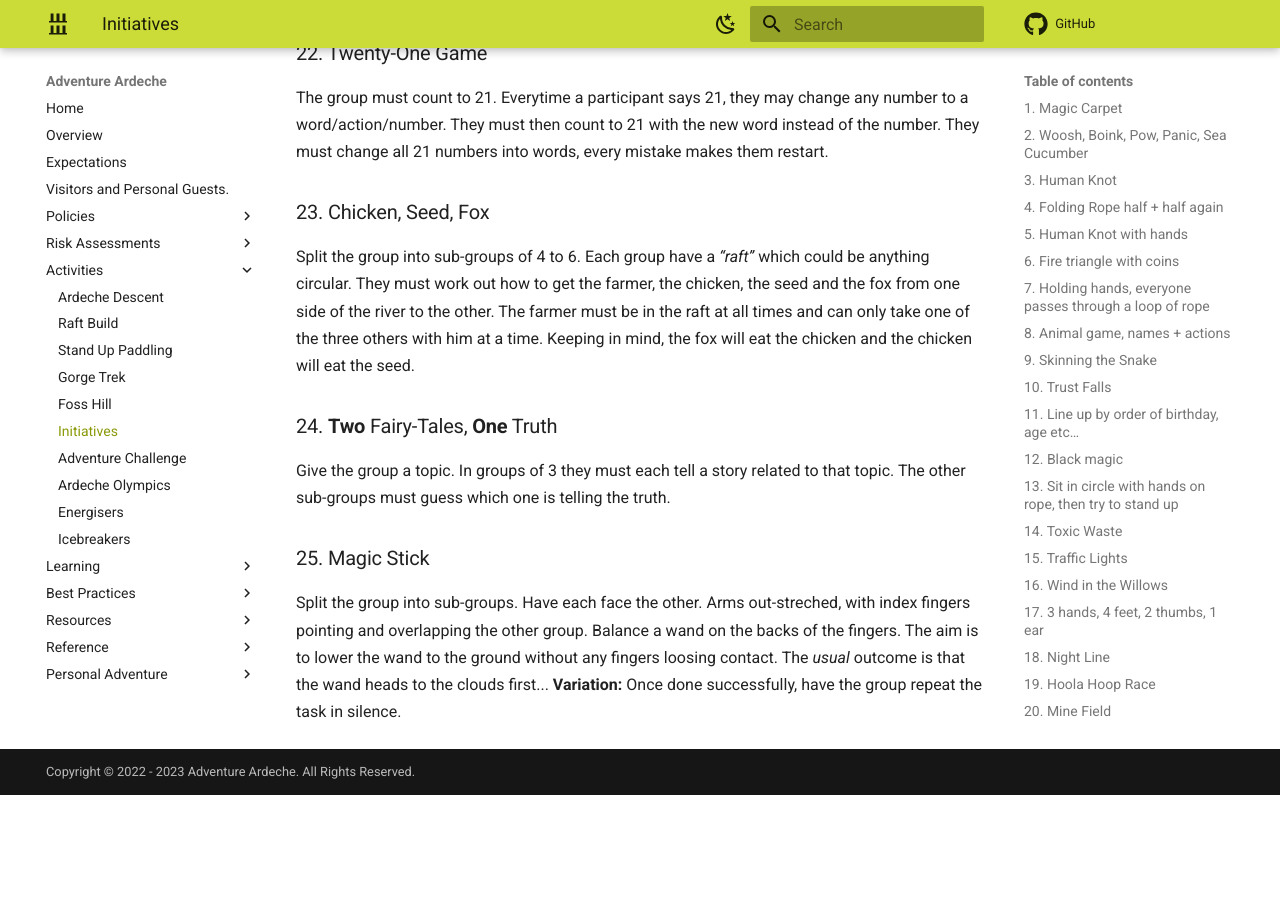
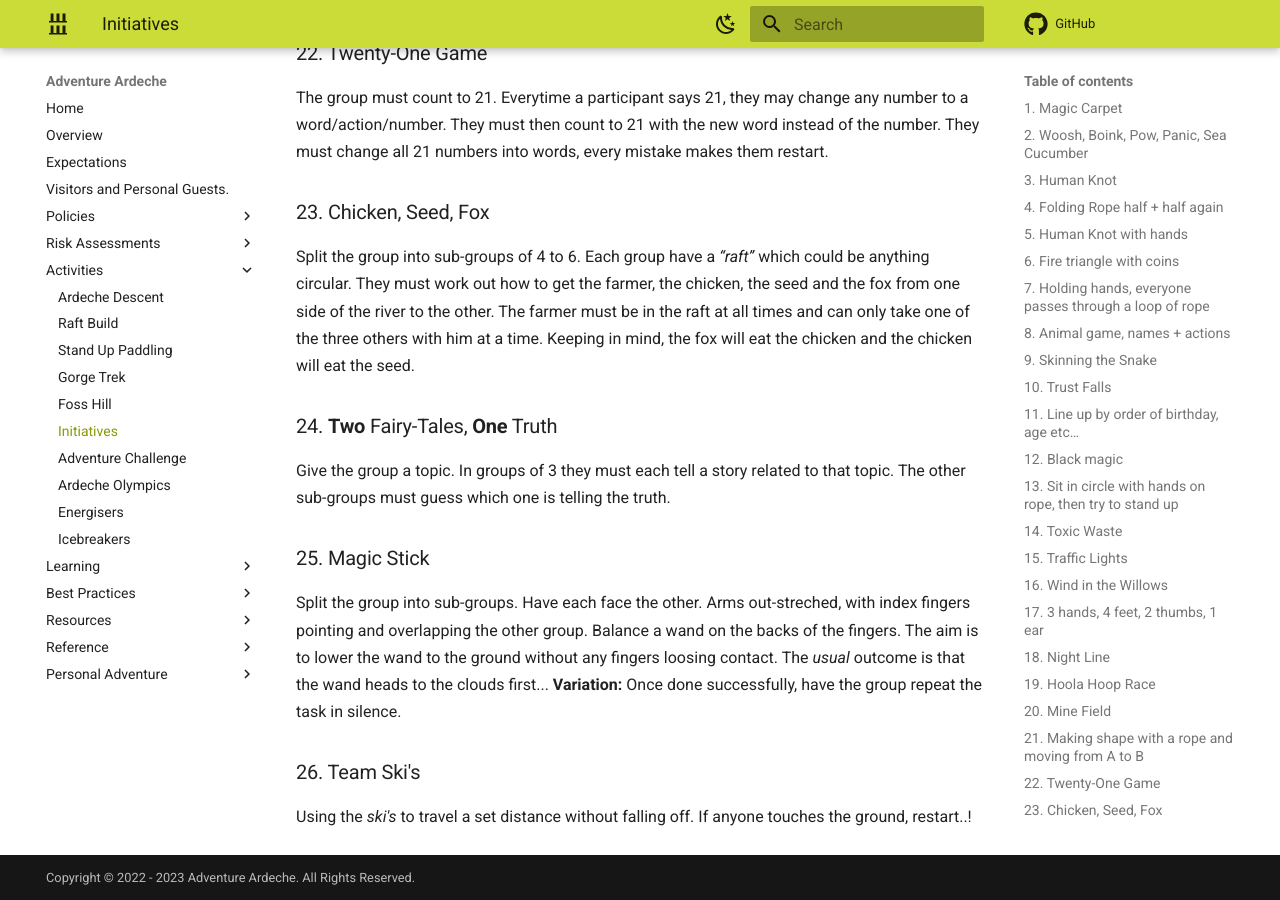
Before and after one commit to Matt-Adventure-Ardeche/staffhandbook, an MkDocs documentation site: the page built from docs/activities/initiatives.md, in a window 1280 px wide and 900 px high, scrolled down 4438 px. Built offline with MkDocs 1.6.1 and Material for MkDocs 9.7.7, drawn with Linux system fonts in a browser that asks for light colours; comment, search, counter and statistics services are not loaded; before the commit the page ends 5233 px from its top, so only the background shows below that.

Commit message:
inititiatives update

```diff
--- a/docs/activities/initiatives.md
+++ b/docs/activities/initiatives.md
@@ -145,3 +145,6 @@
 ### 25. Magic Stick
 Split the group into sub-groups. Have each face the other. Arms out-streched, with index fingers pointing and overlapping the other group.  Balance a wand on the backs of the fingers. The aim is to lower the wand to the ground without any fingers loosing contact.  The *usual* outcome is that the wand heads to the clouds first...
 **Variation:** Once done successfully, have the group repeat the task in silence.
+
+### 26. Team Ski's
+Using the *ski's* to travel a set distance without falling off.  If anyone touches the ground, restart..!
```
